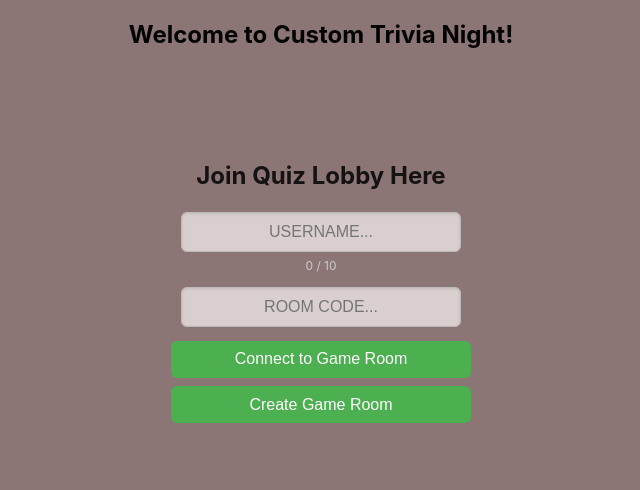
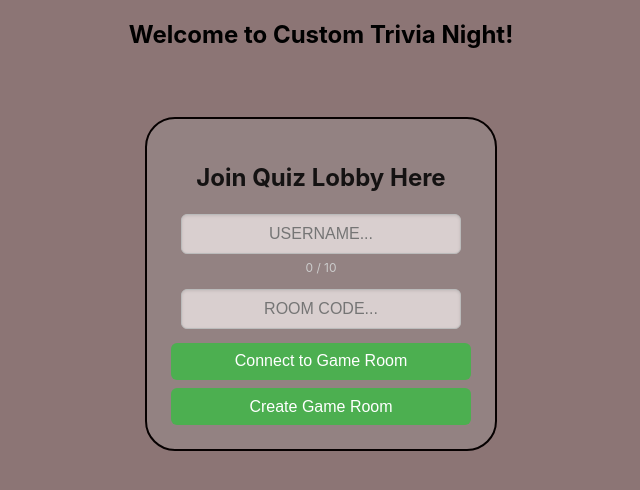
Before and after one commit to kyle-t01/multiplayer_live_quiz, a React (Create React App) app in the folder frontend/: page / in a window 1280 px wide. Shown: the top 490 px of the page, without its empty margins (319-959 px from the left). Built offline with nearby package versions, Linux system fonts and the light colour scheme.

Commit message:
border styling for input-box

```diff
--- a/frontend/src/index.css
+++ b/frontend/src/index.css
@@ -157,7 +157,10 @@ code {
   align-items: center;
   justify-content: center;
   padding: 1.5rem;
-  border-radius: 10px;
+  background-color: #938282;
+  border-radius: 30px;
+  border-color: #2a0707;
+  border: 2px solid #060000;
   width: 300px;
   margin-top: 3rem;
 }
```
